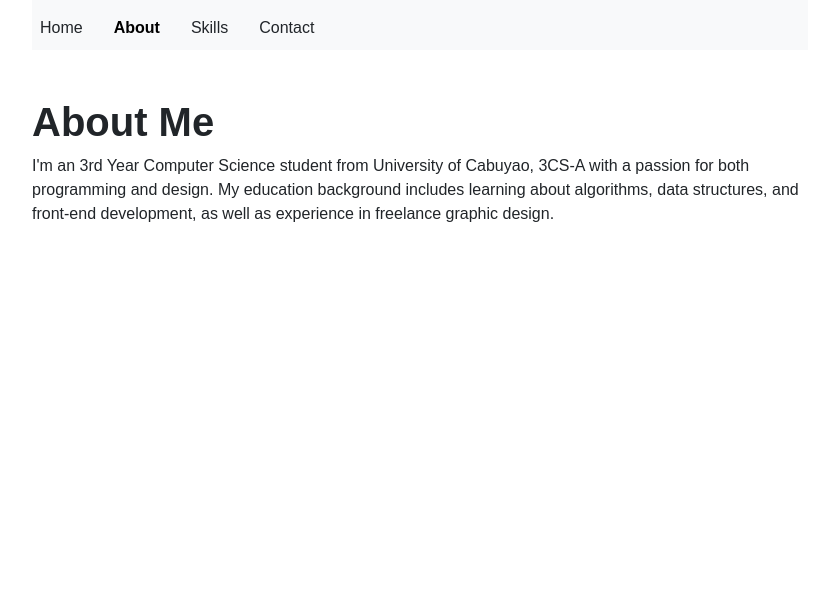
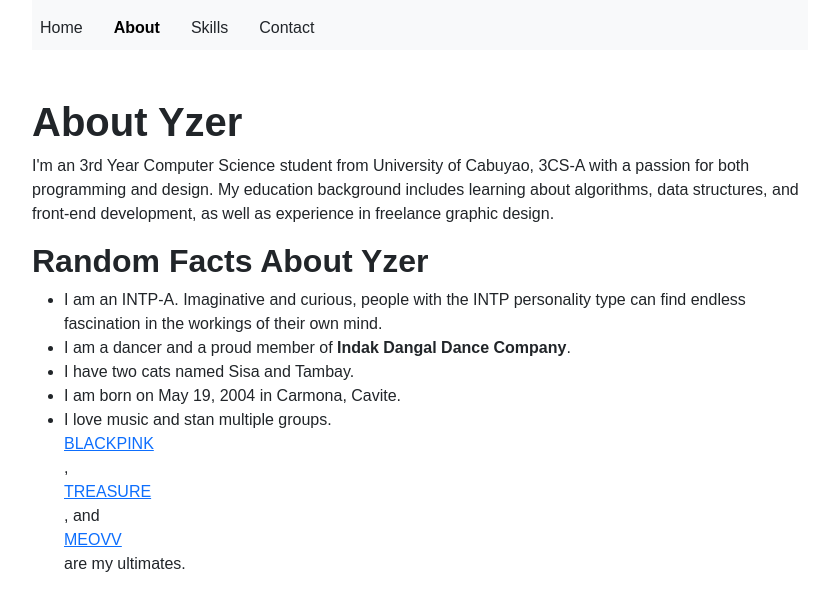
Before and after one commit to githubyzer/Personal-Profile, a React (Create React App) app: page /about in a window 1280 px wide. Shown: the top 610 px of the page, without its empty margins (220-1049 px from the left). Built offline with nearby package versions, Linux system fonts and the light colour scheme.

Commit message:
Added additional information about myself and tested clickable links

```diff
--- a/src/Components/About.js
+++ b/src/Components/About.js
@@ -3,11 +3,27 @@ import React from 'react';
 const About = () => {
   return (
     <div className="mt-5">
-      <h1><b>About Me</b></h1>
+      <h1><b>About Yzer</b></h1>
       <p>
         I'm an 3rd Year Computer Science student from University of Cabuyao, 3CS-A with a passion for both programming and design.
         My education background includes learning about algorithms, data structures,
         and front-end development, as well as experience in freelance graphic design.
+      </p>
+      <h2><b>Random Facts About Yzer </b></h2>
+      <p>
+      <ul>
+        <li>I am an INTP-A. Imaginative and curious, people with the INTP personality type can find endless fascination in the workings of their own mind.</li>
+        <li>I am a dancer and a proud member of <b>Indak Dangal Dance Company</b>.</li>
+        <li>I have two cats named Sisa and Tambay.</li>
+        <li>I am born on May 19, 2004 in Carmona, Cavite.</li>
+        <li>I love music and stan multiple groups.
+        <a href="https://www.instagram.com/blackpinkofficial">
+        <div>BLACKPINK</div></a>,
+        <a href="https://www.instagram.com/yg_treasure_official">
+        <div>TREASURE</div></a>, and
+        <a href="https://www.instagram.com/meovv">
+        <div>MEOVV</div></a> are my ultimates.</li>
+      </ul>
       </p>
     </div>
   );
```
